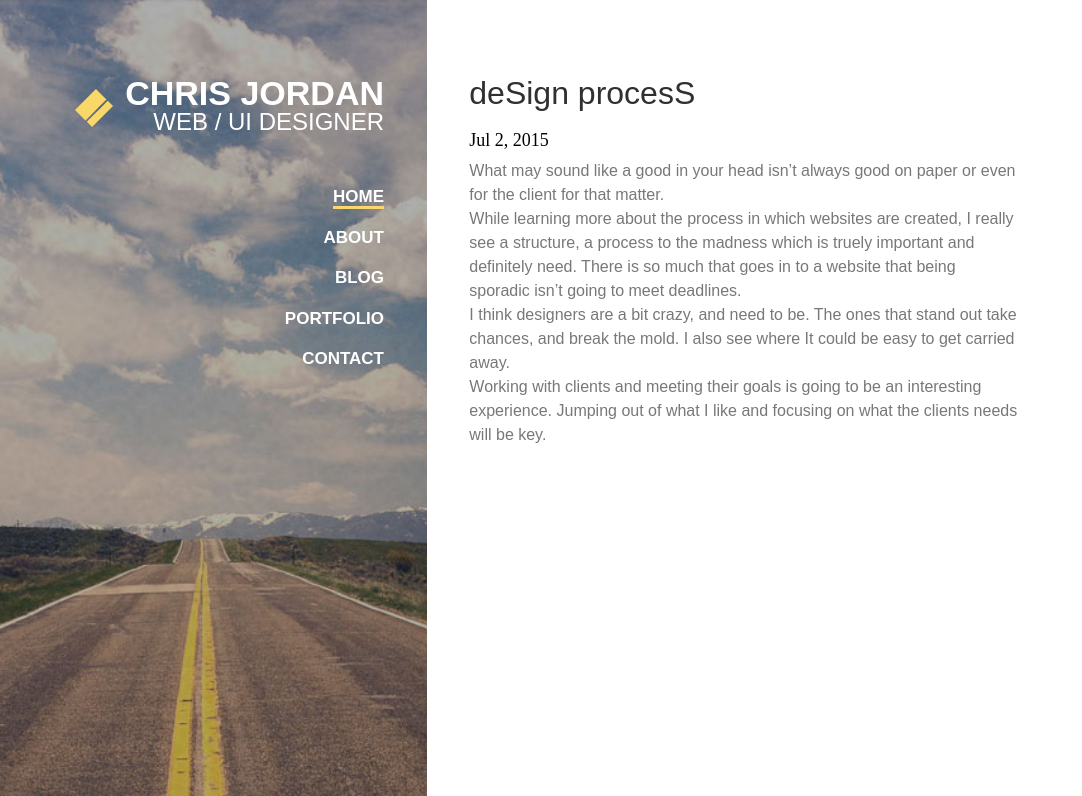
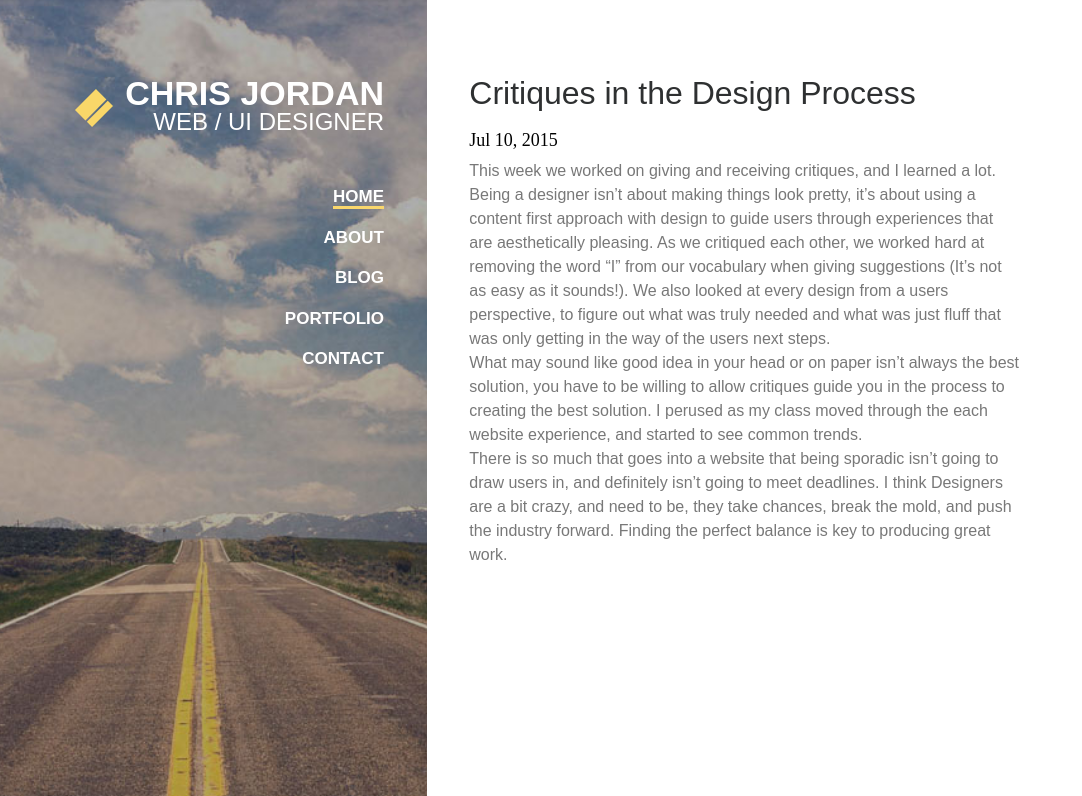
Before and after one commit to ChrisDJordan/ChrisDJordan.github.io, a Jekyll site: the page built from _posts/2015-07-01-design-process 2.md, in a window 1280 px wide, cut to the strip 104-900 px from the top of the page. Shown: the whole strip, without its empty margins (0-1082 px from the left). Built offline with Jekyll 4.4.1, drawn with Linux system fonts in a browser that asks for light colours.

Commit message:
fixing blog posts

```diff
--- a/_posts/2015-07-01-design-process 2.md
+++ b/_posts/2015-07-01-design-process 2.md
@@ -1,23 +1,14 @@
 ---
 layout: post
-title:  "deSign procesS"
-date:   2015-07-02 09:48:42
+title:  "Critiques in the Design Process"
+date:   2015-07-10 09:48:42
 categories: jekyll update
 ---
 
-What may sound like a good in your head isn't always
-good on paper or even for the client for that matter.
+This week we worked on giving and receiving critiques, and I learned a lot. Being a designer isn't about making things look pretty, it's about using a content first approach with design to guide users through experiences that are aesthetically pleasing. As we critiqued each other, we worked hard at removing the word "I" from our vocabulary when giving suggestions (It's not as easy as it sounds!). We also looked at every design from a users perspective, to figure out what was truly needed and what was just fluff that was only getting in the way of the users next steps.
 
-While learning more about the process in which websites
-are created, I really see a structure, a process to the
-madness which is truely important and definitely need.
-There is so much that goes in to a website that being
-sporadic isn't going to meet deadlines.
 
-I think designers are a bit crazy, and need to be. The ones that stand
-out take chances, and break the mold. I also see where It could be easy
-to get carried away.
+What may sound like good idea in your head or on paper isn't always the best solution, you have to be willing to allow critiques guide you in the process to creating the best solution. I perused as my class moved through the each website experience, and started to see common trends.
 
-Working with clients and meeting their goals is
-going to be an interesting experience. Jumping out of what
-I like and focusing on what the clients needs will be key.
+
+There is so much that goes into a website that being sporadic isn't going to draw users in, and definitely isn't going to meet deadlines. I think Designers are a bit crazy, and need to be, they take chances, break the mold, and push the industry forward. Finding the perfect balance is key to producing great work.
--- a/_sass/_blog-page.scss
+++ b/_sass/_blog-page.scss
@@ -2,8 +2,6 @@
 ===================================*/
 .entries {
     overflow: hidden;
-    width: 100%;
-    float: left;
     .preview {
         width: 100%;
         display: block;
--- a/about.html
+++ b/about.html
@@ -41,7 +41,7 @@ layout: default
       <img src="/images/profile-pic1.jpg">
     </div>
     <div class="col-sm-7">
-      <p>I'm Chris Jordan, a web designer located in the beautiful state of Texas. I enjoy using logic and design to create engaging experiences that bring confidence to my clients and happiness to their users.</p>
+      <p>I'm Chris Jordan, a Web Designer located in the beautiful state of Texas. I enjoy using logic and design to create engaging experiences that bring confidence to my clients and happiness to their users.</p>
       <p class="padding"> I recently graduated the User Interface Design course at The Iron Yard in Austin, Texas. Since then I've continued my dream as a Web Designer soaking up as much knowledge as I can and contributing back into the world.</p>
     </div>
   </section>
```
Also changed, not shown: _posts/2015-07-01- this-code.md (+2 -5 lines), _posts/2015-07-01-sassersize.md (+1 -1 lines), _posts/2015-07-01-typographic.md (+1 -1 lines).
